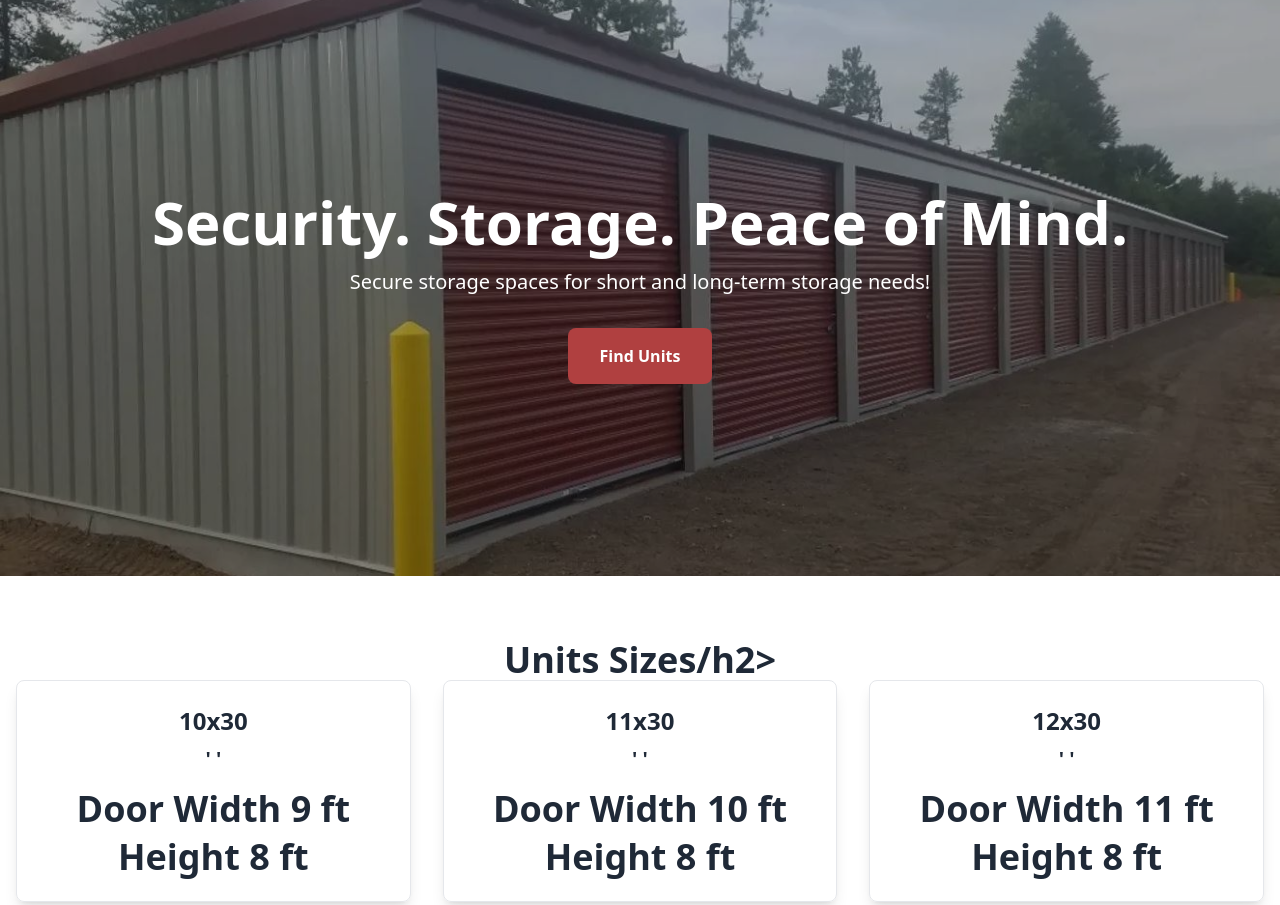
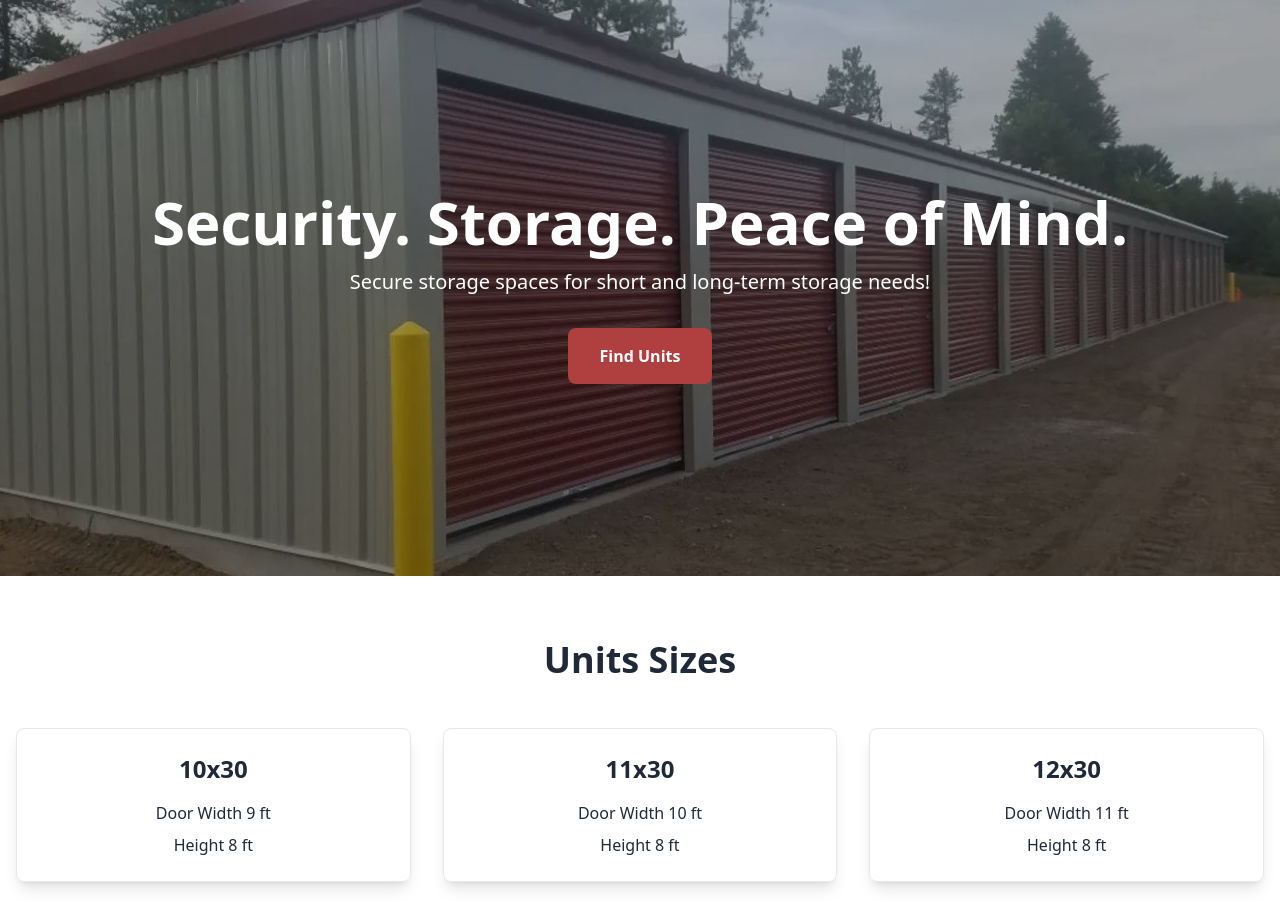
Before and after one commit to LNS-Landing/LNS-code1, a plain HTML site: page index.html in a window 1280 px wide. Shown: the top 905 px of the page. Drawn offline with nearby package versions, Linux system fonts and the light colour scheme.

Commit message:
Update index.html

```diff
--- a/index.html
+++ b/index.html
@@ -38,12 +38,12 @@
     <!-- Units & Pricing Section -->
     <section id="units" class="py-16 px-4 bg-white">
         <div class="container mx-auto">
-            <h2 class="text-3xl md:text-4xl font-bold text-center mb-12">Units Sizes/h2>
+            <h2 class="text-3xl md:text-4xl font-bold text-center mb-12">Units Sizes</h2>
             <div class="grid grid-cols-1 md:grid-cols-3 gap-8 text-center">
                 <!-- Unit 1 -->
                 <div class="p-6 border rounded-lg shadow-lg">
                     <h3 class="text-2xl font-bold mb-2">10x30</h3>
-                    <p class="text-xl font-semibold mb-4">' '</p>
+                    <p class="text-xl font-semibold mb-4"></p>
                     <ul class="list-none space-y-2">
                         <li>Door Width 9 ft</li>
                         <li>Height 8 ft</li>
@@ -52,7 +52,7 @@
                 <!-- Unit 2 -->
                 <div class="p-6 border rounded-lg shadow-lg">
                     <h3 class="text-2xl font-bold mb-2">11x30</h3>
-                    <p class="text-xl font-semibold mb-4">' '</p>
+                    <p class="text-xl font-semibold mb-4"></p>
                     <ul class="list-none space-y-2">
                         <li>Door Width 10 ft</li>
                         <li>Height 8 ft</li>
@@ -61,7 +61,7 @@
                 <!-- Unit 3 -->
                 <div class="p-6 border rounded-lg shadow-lg">
                     <h3 class="text-2xl font-bold mb-2">12x30</h3>
-                    <p class="text-xl font-semibold mb-4">' '</p>
+                    <p class="text-xl font-semibold mb-4"></p>
                     <ul class="list-none space-y-2">
                         <li>Door Width 11 ft</li>
                         <li>Height 8 ft</li>
```
